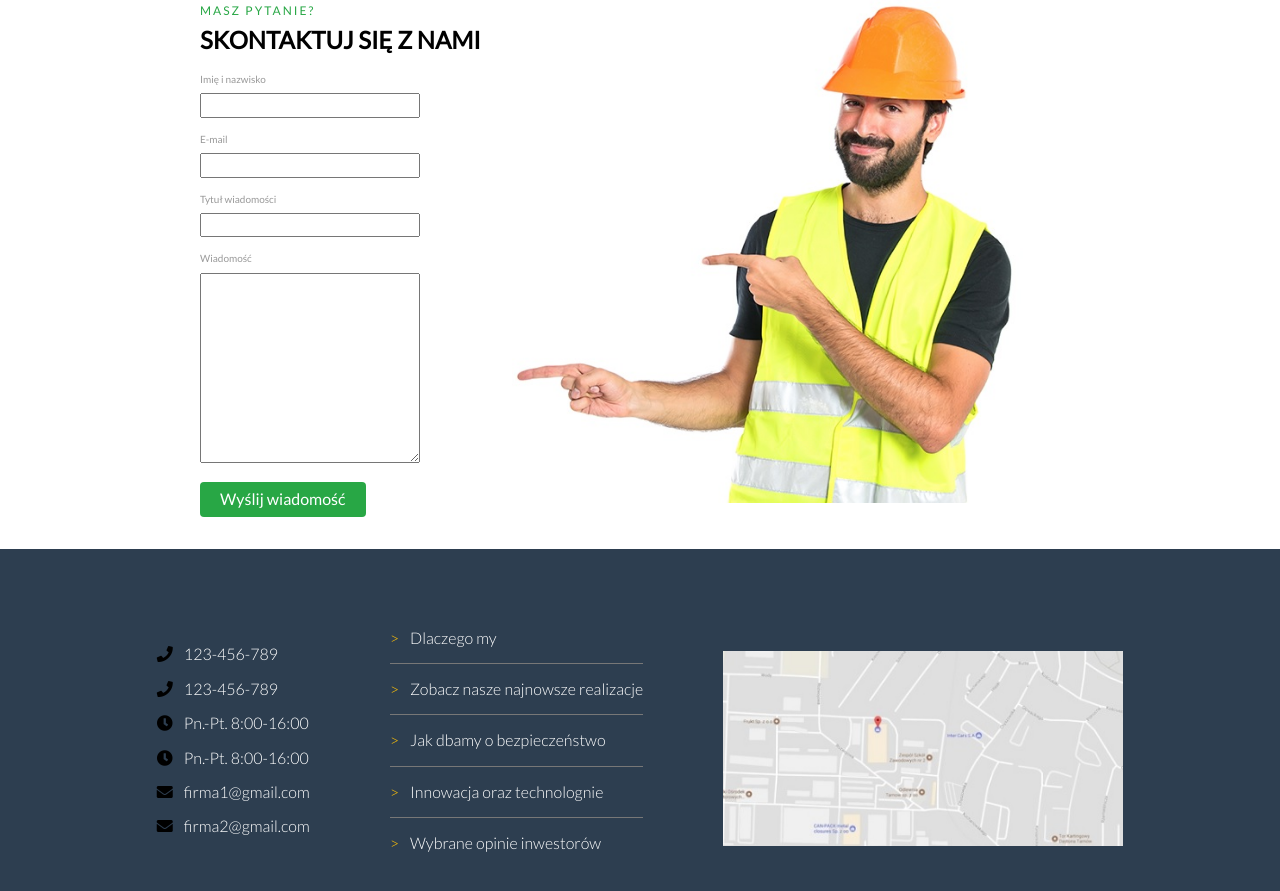
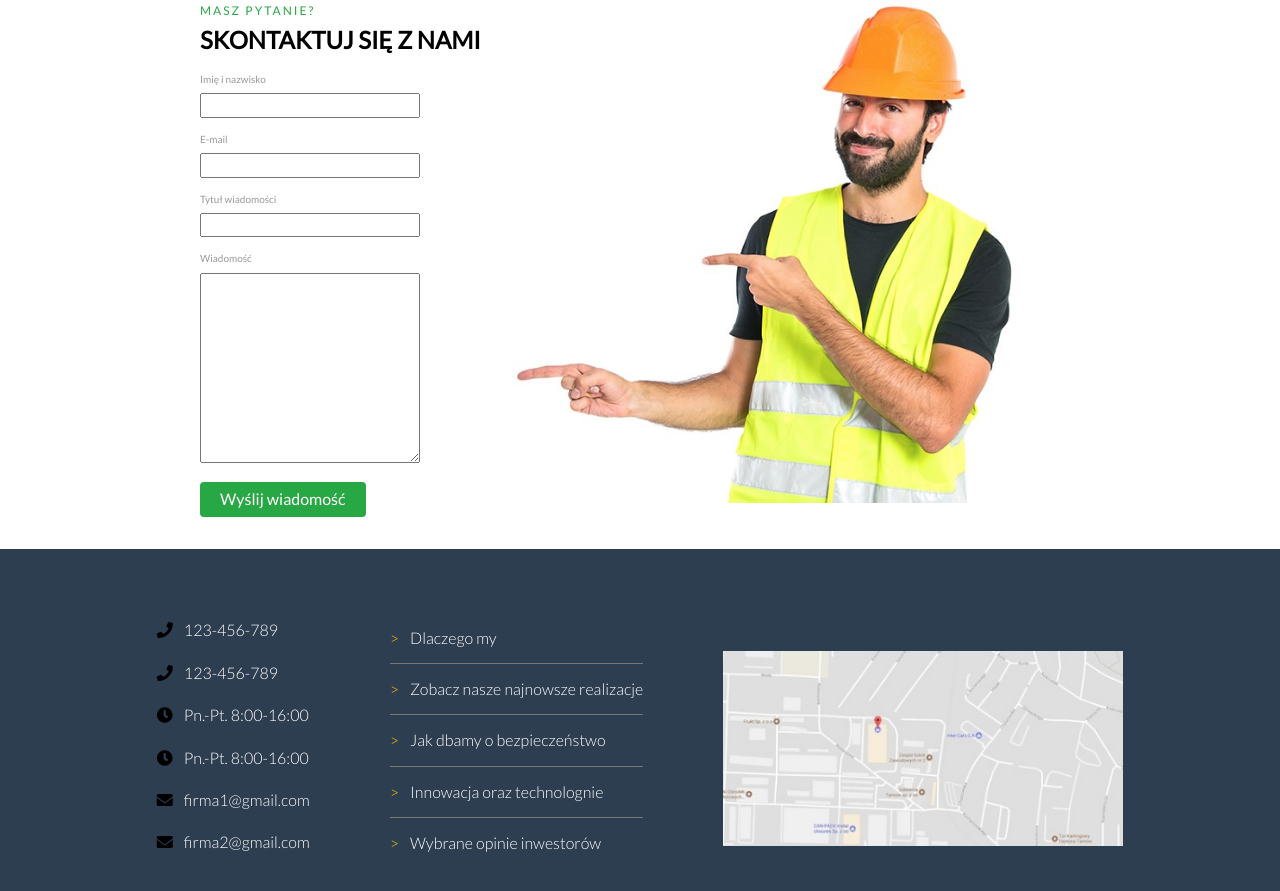
Before and after one commit to KSzostko/BuildingCompany, a website: page src/content/index.html in a window 1280 px wide. Shown: the part 2298-3189 px from the top of the page. Drawn offline with nearby package versions, Linux system fonts and the light colour scheme; files that its build step writes are made by us from their sources; files whose address does not match are found by name.

Commit message:
changed margin-bottom for contacts

```diff
--- a/src/scss/main.scss
+++ b/src/scss/main.scss
@@ -864,6 +864,12 @@ body {
                 border-style: none;
             }
         }
+
+        &--contact {
+            @media(min-width: 1024px) and (orientation: landscape) {
+                margin-bottom: 24px;
+            }
+        }
     }
 
     &__span {
```
